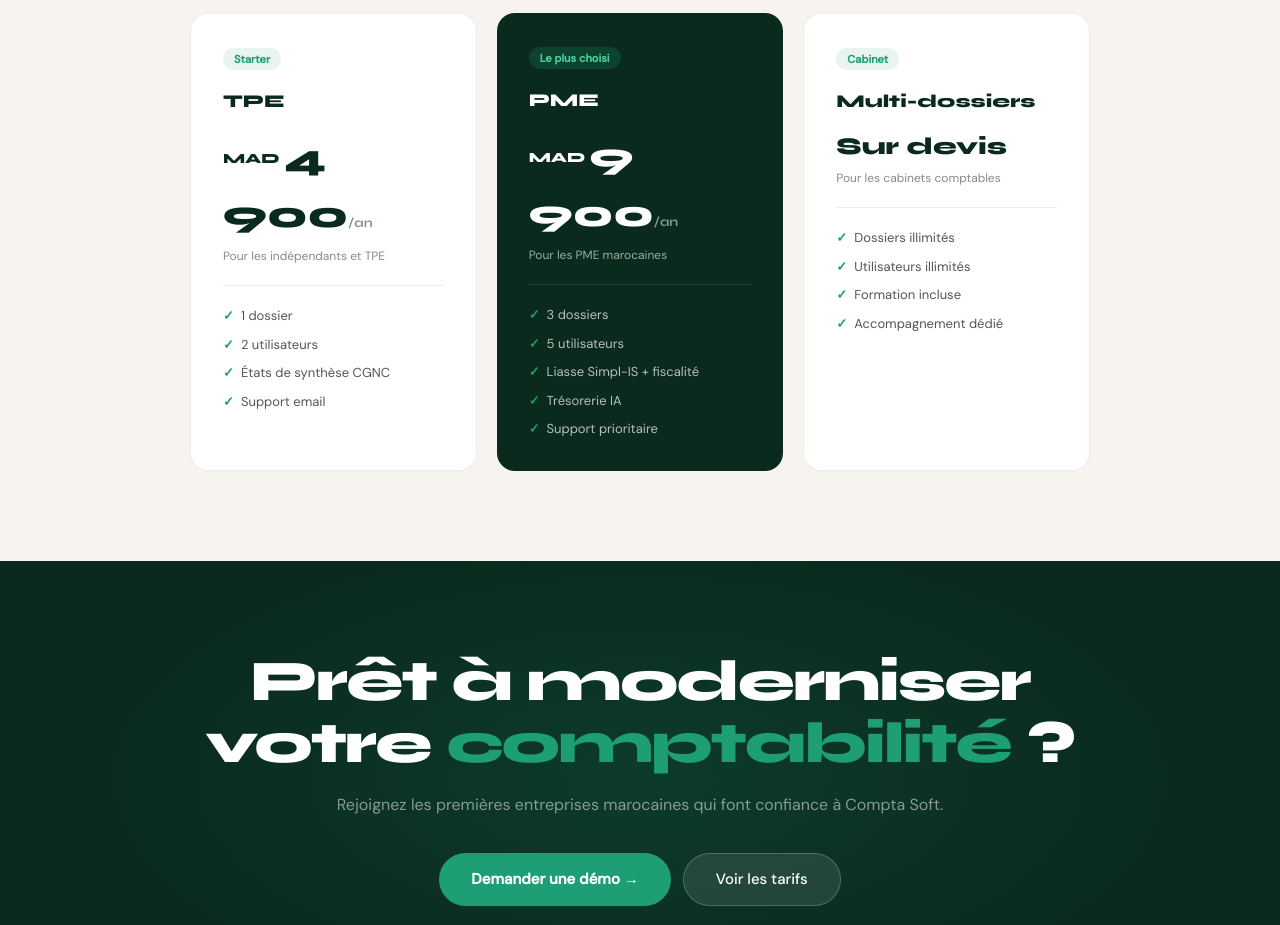
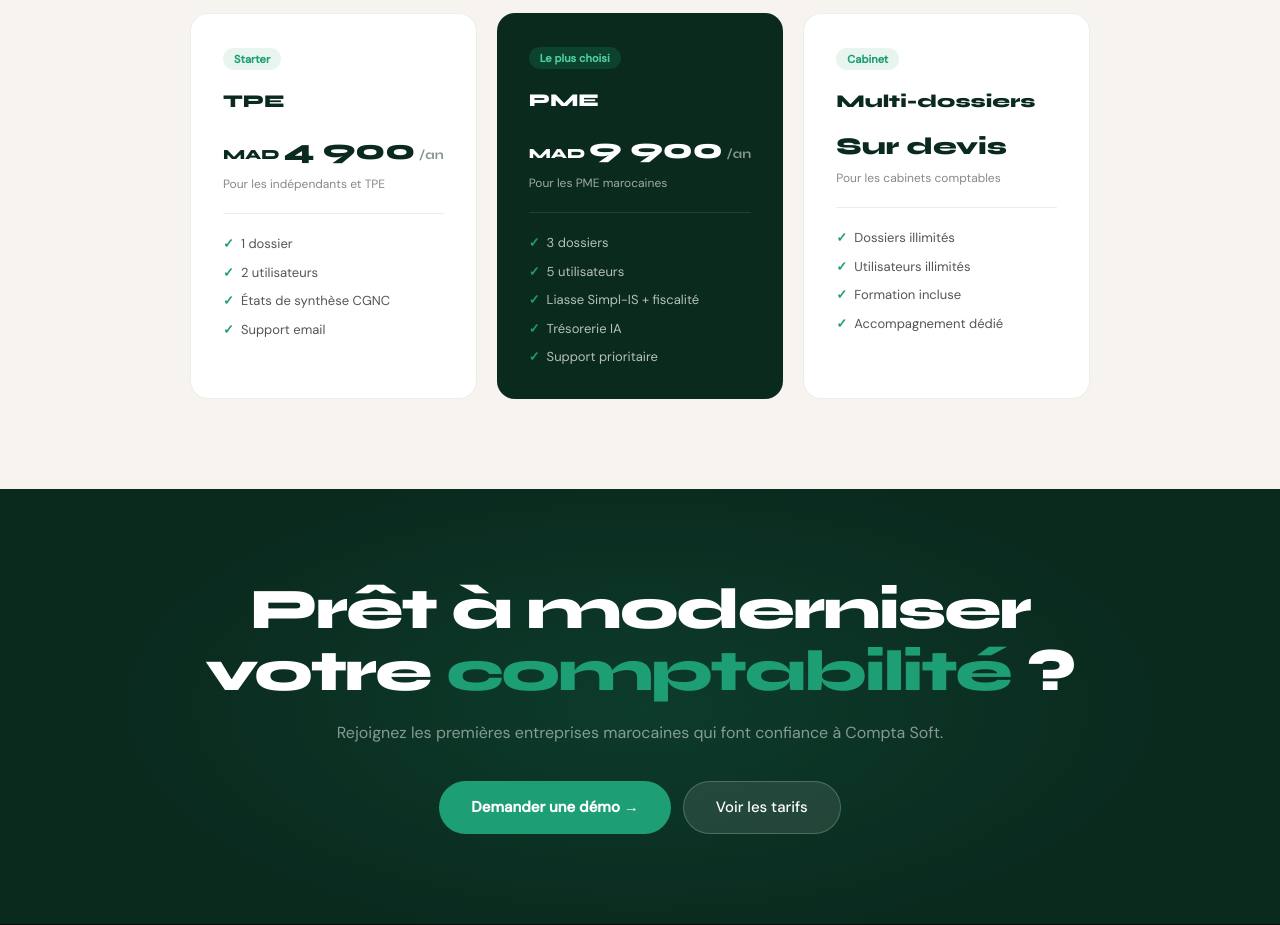
Before and after one commit to RACHIDELALAOUI2021/compta-soft-site, a Next.js app: page / in a window 1280 px wide. Shown: the part 1900-2825 px from the top of the page. Built offline with nearby package versions, Linux system fonts and the light colour scheme.

Commit message:
fix: tarifs — prix sur une seule ligne
Co-authored-by: Cursor <cursoragent@cursor.com>

```diff
--- a/src/app/page.tsx
+++ b/src/app/page.tsx
@@ -313,8 +313,16 @@ export default function Home() {
             <div key={p.name} className={`pc rev${p.feat2?" feat":""}`}>
               <div style={{display:"inline-block",background:p.feat2?"rgba(29,158,117,.2)":"var(--lt)",color:p.feat2?"#4ECFA0":"var(--g)",fontSize:11,fontWeight:600,padding:"3px 11px",borderRadius:100,marginBottom:18}}>{p.tag}</div>
               <div style={{fontFamily:"'Syne',sans-serif",fontSize:18,fontWeight:800,color:p.feat2?"#fff":"var(--dk)"}}>{p.name}</div>
-              <div style={{fontFamily:"'Syne',sans-serif",fontSize:p.price==="Sur devis"?24:38,fontWeight:800,margin:"14px 0 4px",color:p.feat2?"#fff":"var(--dk)"}}>
-                {p.price!=="Sur devis"&&<sup style={{fontSize:14}}>MAD </sup>}{p.price}<span style={{fontSize:13,fontWeight:400,opacity:.5}}>{p.sub}</span>
+              <div style={{fontFamily:"'Syne',sans-serif",margin:"14px 0 4px",color:p.feat2?"#fff":"var(--dk)"}}>
+                {p.price==="Sur devis" ? (
+                  <span style={{fontSize:24,fontWeight:800}}>{p.price}</span>
+                ) : (
+                  <div style={{display:"flex",alignItems:"baseline",gap:4,whiteSpace:"nowrap",fontWeight:800}}>
+                    <span style={{fontSize:14}}>MAD</span>
+                    <span style={{fontSize:28}}>{p.price}</span>
+                    <span style={{fontSize:13,fontWeight:400,opacity:.5}}>{p.sub}</span>
+                  </div>
+                )}
               </div>
               <div style={{fontSize:12,color:p.feat2?"rgba(255,255,255,.6)":"#888",marginBottom:20,paddingBottom:20,borderBottom:`1px solid ${p.feat2?"rgba(255,255,255,.1)":"rgba(10,42,30,.08)"}`}}>{p.desc}</div>
               <ul style={{listStyle:"none",display:"flex",flexDirection:"column",gap:9}}>
```
